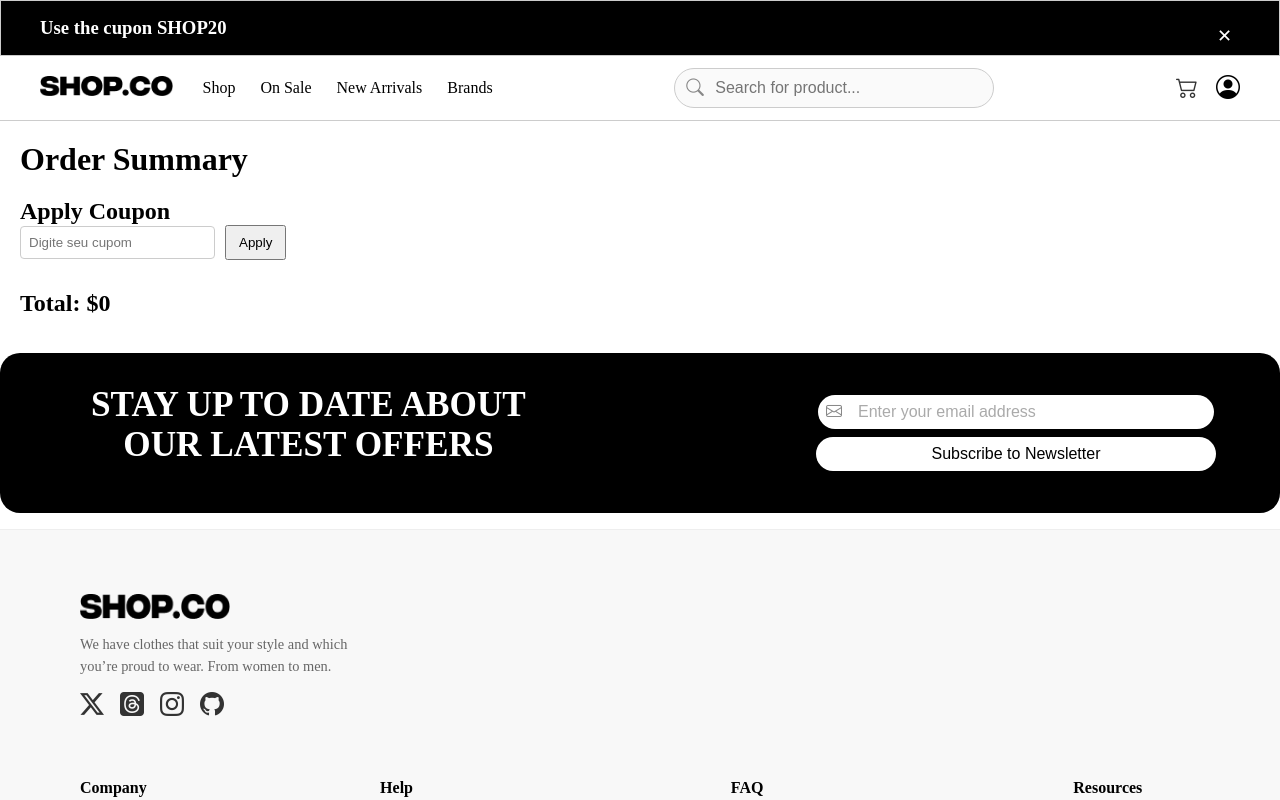
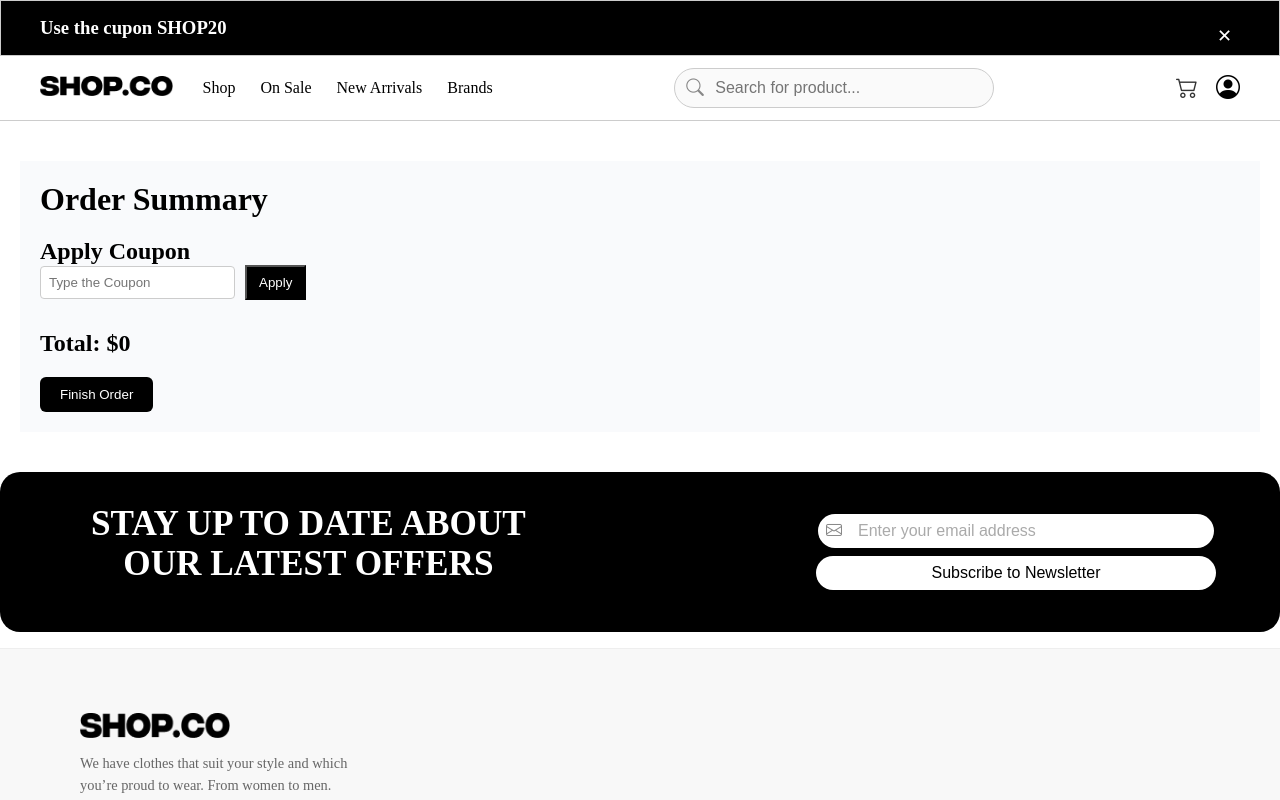
Before and after one commit to DocCaio/SHOP.CO, a React (Vite) app: page /payments in a window 1280 px wide. Shown: the top 800 px of the page. Built offline with nearby package versions, Linux system fonts and the light colour scheme.

Commit message:
feat: add dialog

```diff
--- a/src/Pages/ErrorPage/Error.module.css
+++ b/src/Pages/ErrorPage/Error.module.css
@@ -1,7 +1,7 @@
 :root {
     --bg-btn:#000;
     --color-txt-btn:#fff;
-    --bg-container:#F9FAFC
+    --bg-container:#F9FAFC;
 }
 
 .container {
--- a/src/Pages/Payments/index.tsx
+++ b/src/Pages/Payments/index.tsx
@@ -1,6 +1,7 @@
 import React, { useState } from "react";
 import { useCart } from "../../context/CartContext";
 import { formatPrice } from "../../utils/formatPrice";
+import FinishBtn from "../../components/FinishBtn";
 
 const Payments: React.FC = () => {
   const { cart, totalPrice } = useCart();
@@ -15,14 +16,15 @@ const Payments: React.FC = () => {
       setError("");
     } else {
       setDiscount(0);
-      setError("Coupon inválido.");
+      setError("Invalid coupon.");
     }
   };
 
   const finalTotal = totalPrice - totalPrice * discount;
 
   return (
-    <div style={{ padding: "20px" }}>
+    <div style={{ padding: "20px" ,  maxWidth: "1200px",
+        margin: "40px auto", backgroundColor:"#F9FAFC"}}>
       <h1>Order Summary</h1>
 
 
@@ -45,7 +47,7 @@ const Payments: React.FC = () => {
 
         <input
           type="text"
-          placeholder="Digite seu cupom"
+          placeholder="Type the Coupon"
           value={coupon}
           onChange={(e) => setCoupon(e.target.value)}
           style={{
@@ -56,7 +58,9 @@ const Payments: React.FC = () => {
           }}
         />
 
-        <button onClick={applyCoupon} style={{ padding: "8px 12px" }}>
+        <button onClick={applyCoupon} style={{ padding: "8px 12px",
+          cursor:"pointer"
+          , backgroundColor:"#000", color:"#fff" }}>
           Apply
         </button>
 
@@ -76,8 +80,10 @@ const Payments: React.FC = () => {
             <h2>
               Final Total: <strong>{formatPrice(finalTotal)}</strong>
             </h2>
+
           </>
         )}
+         <FinishBtn/>
       </div>
     </div>
   );
--- /dev/null
+++ b/src/components/FinishBtn/index.tsx
@@ -0,0 +1,67 @@
+import React, { useState } from "react";
+import { useNavigate } from "react-router-dom";
+
+const FinishBtn: React.FC = () => {
+  const [open, setOpen] = useState(false);
+  const navigate = useNavigate();
+
+  const finishOrder = () => {
+    setOpen(true);
+
+    setTimeout(() => {
+      navigate("/");
+    }, 2000);
+  };
+
+  return (
+    <>
+      <button
+        onClick={finishOrder}
+        style={{
+          marginTop: "20px",
+          padding: "10px 20px",
+          backgroundColor: "#000",
+          color: "#fff",
+          border: "none",
+          borderRadius: "6px",
+          cursor: "pointer"
+        }}
+      >
+        Finish Order
+      </button>
+
+
+      {open && (
+        <dialog
+          style={{
+            position: "fixed",
+            top: 0,
+            left: 0,
+            width: "100%",
+            height: "100%",
+            background: "rgba(0,0,0,0.5)",
+            display: "flex",
+            justifyContent: "center",
+            alignItems: "center",
+            zIndex: 999
+          }}
+        >
+          <div
+            style={{
+              backgroundColor: "#fff",
+              padding: "30px",
+              borderRadius: "10px",
+              textAlign: "center",
+              maxWidth: "300px"
+            }}
+          >
+            <h2>✅ Order Completed Successfully!</h2>
+            <p>You will be redirected to the Home page...</p>
+          </div>
+        </dialog>
+      )}
+    </>
+  );
+};
+
+export default FinishBtn;
```
